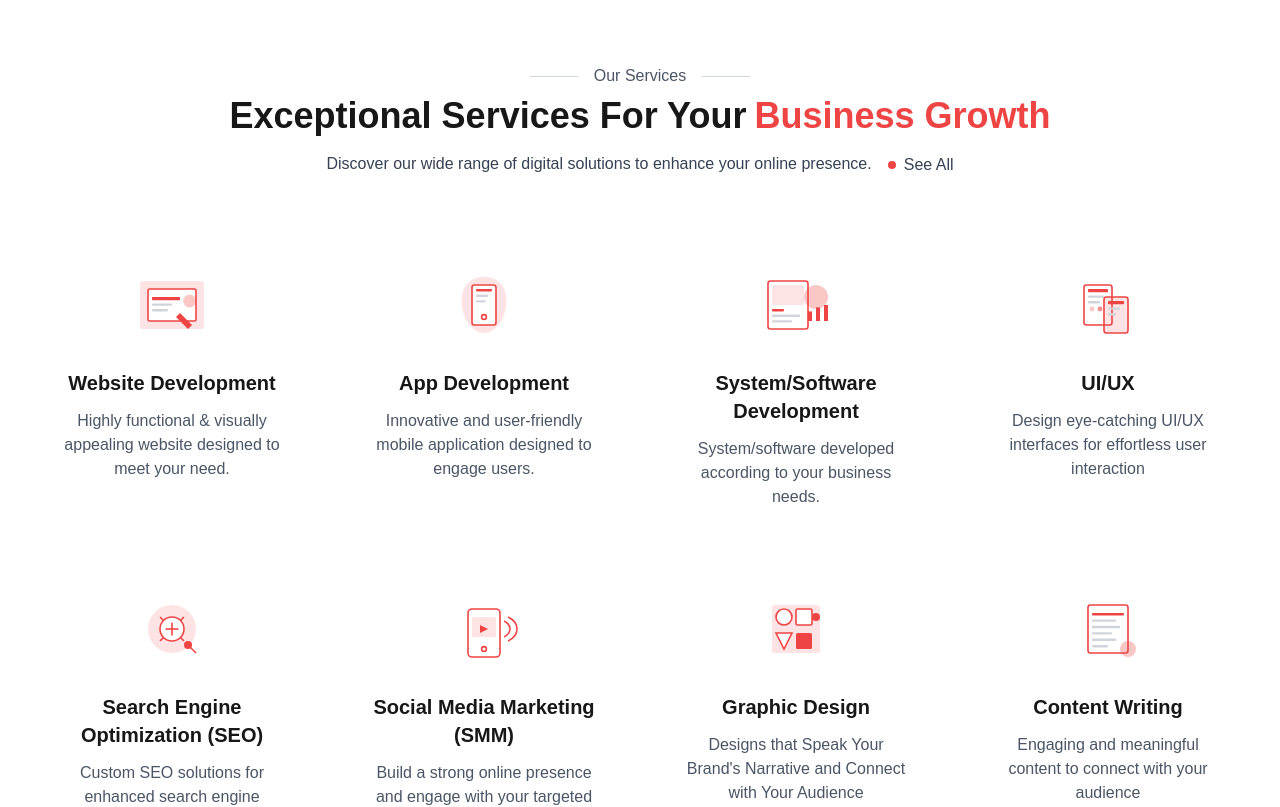
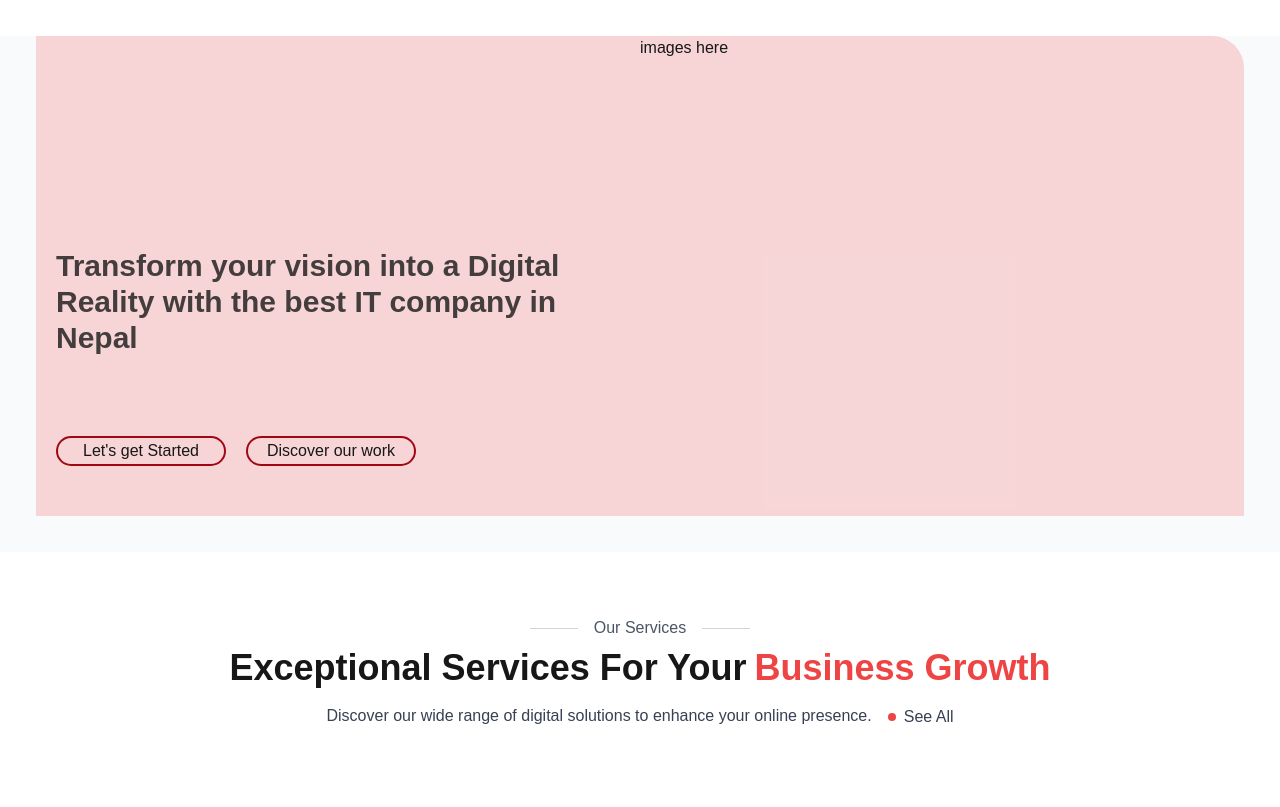
Before and after one commit to shashankneupane0427/Nepscape, a Next.js app: page /home in a window 1280 px wide. Shown: the top 807 px of the page. Built offline with nearby package versions, Linux system fonts and the light colour scheme.

Commit message:
layout for hero section

```diff
--- a/app/home/page.tsx
+++ b/app/home/page.tsx
@@ -1,14 +1,14 @@
 import React from "react";
-import ServicesSection from '../../components/home/ServicesSection';
+import ServicesSection from "../../components/home/ServicesSection";
+import HeroSection from "@/components/home/HeroSection";
 
-function home () {
+function home() {
   return (
     <div className="min-h-screen bg-gray-50">
+      <HeroSection />
       <ServicesSection />
-
-
     </div>
-  )
+  );
 }
 
 export default home;
--- a/components/home/HeroSection.tsx
+++ b/components/home/HeroSection.tsx
@@ -1,7 +1,33 @@
 import React from "react";
 
 function HeroSection() {
-  return <div>HeroSection</div>;
+  return (
+    <div>
+      <div className="h-[80vh] md:h-[60vh] bg-[#ef4444]/20 m-4 md:m-9 rounded-4xl md:rounded-none md:rounded-tr-4xl flex ">
+        <div className="md:w-[50%] p-5 h-[100%] flex flex-col">
+          <div className="text-3xl text-[#443d3d] font-bold pt-96 md:pt-48 w-full flex items-center ">
+            <div>
+              Transform your vision into a Digital Reality with the best IT
+              company in Nepal
+            </div>
+          </div>
+          <div className="flex gap-5 pt-20 ">
+            <div>
+              <button className="border-red-800 h-[30px] w-[170px] border-2 flex justify-center items-center cursor-pointer rounded-4xl">
+                Let's get Started
+              </button>
+            </div>
+            <div>
+              <button className="border-red-800 h-[30px] w-[170px] border-2 flex justify-center items-center cursor-pointer rounded-4xl">
+                Discover our work
+              </button>
+            </div>
+          </div>
+        </div>
+        <div>images here</div>
+      </div>
+    </div>
+  );
 }
 
 export default HeroSection;
```
